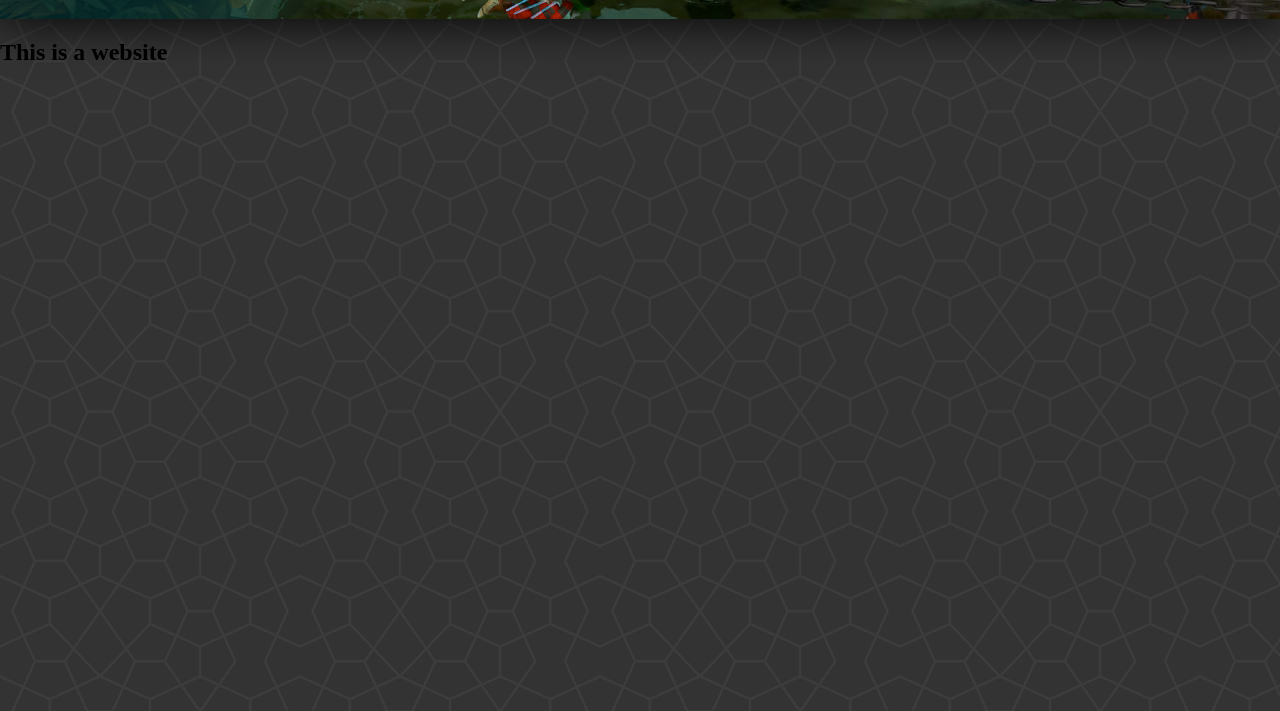
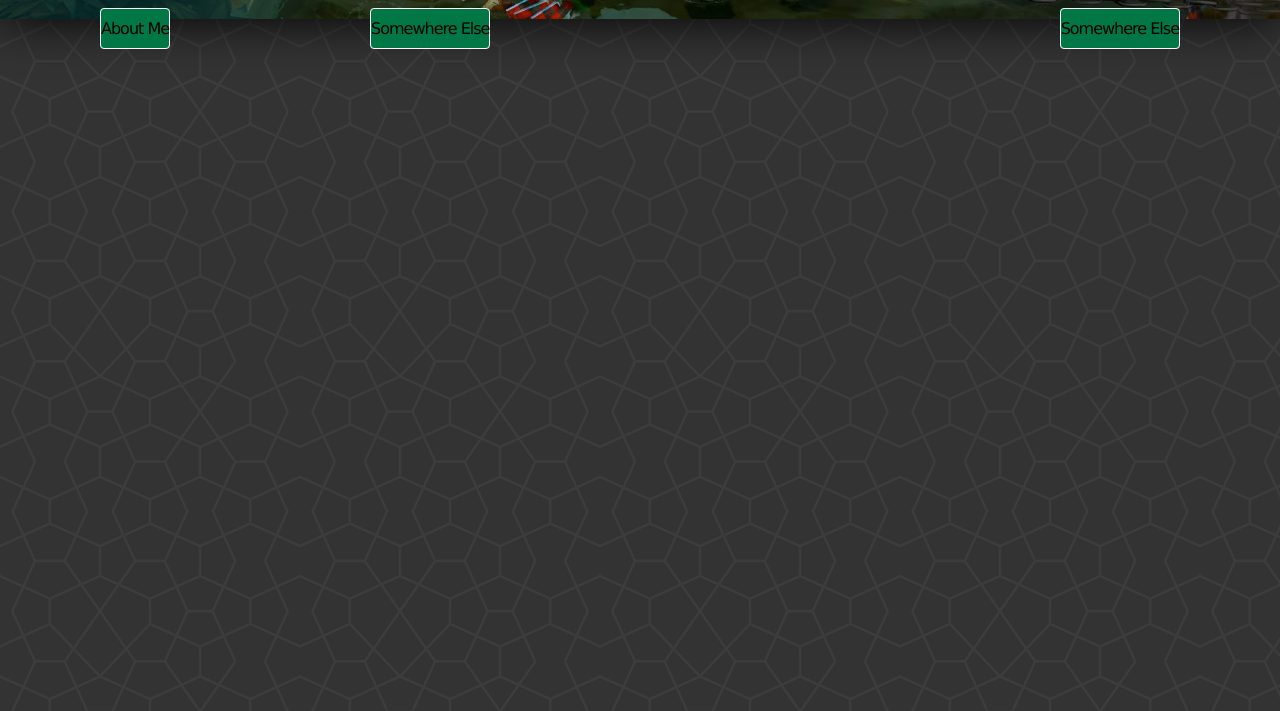
Before and after one commit to stanleyhon/personal-website, a plain HTML site: page index.html in a window 1280 px wide. Shown: the part 89-800 px from the top of the page. Drawn offline with Linux system fonts and the light colour scheme.

Commit message:
I have no idea what i'm doing

```diff
--- a/index.html
+++ b/index.html
@@ -4,10 +4,19 @@
   <head profile="http://www.w3.org/2005/10/profile">
   <link rel="icon"
         type="image/png"
+
         href="assets/favicon.ico">
   <title>stanleyhon.com</title>
   <body>
     <h1 class="main-title">Best Website Header Ever</h1>
-    <h2>This is a website</h2>
+    <div class="left">
+      <a href="aboutme.html" class="button button-left">About Me</a>
+    </div>
+    <div class="center">
+      <a href="nowhere.html" class="button">Somewhere Else</a>
+    </div>
+    <div class="right">
+      <a href="nowhere.html" class="button button-right">Somewhere Else</a>
+    </div>
   </body>
 </html>
--- a/style.css
+++ b/style.css
@@ -8,6 +8,40 @@ h1 {
     font-family: verdana,sans-serif;
     letter-spacing: -2px;
 }
+
+a.button {
+    border-radius: 4px;
+    border-top: 1px solid #FFFFFF;
+    border-right: 1px solid #FFFFFF;
+    border-bottom: 1px solid #FFFFFF;
+    border-left: 1px solid #FFFFFF;
+    text-align: center;
+    color: #000000;
+    width: 250px;
+    padding-top: 10px;
+    padding-bottom: 10px;
+    background-color: #007744;
+    color: black;
+    font-family: verdana,sans-serif;
+    letter-spacing: -1px;
+    text-decoration: none;
+    margin-left: 100px;
+    margin-right: 100px;
+    margin-top: 50px;
+}
+
+div.left {
+    float: left;
+}
+
+div.right {
+    float: right;
+}
+
+div.center {
+    display: inline;
+}
+
 
 .main-title {
     background-image: url("../assets/clockwerk-banner.jpg");
```
